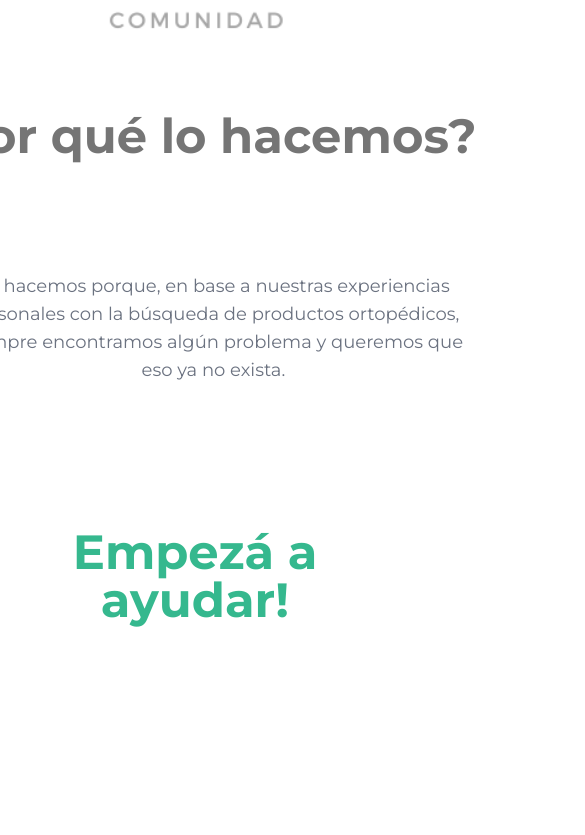
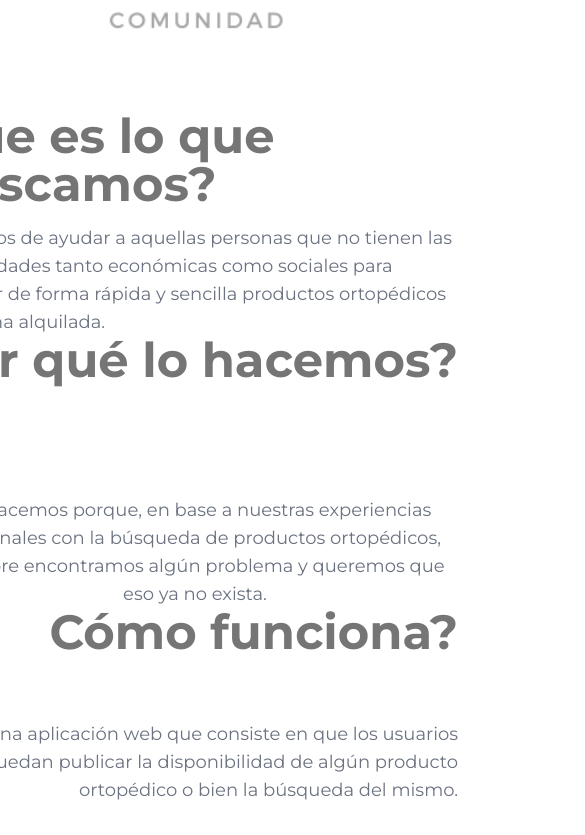
Before and after one commit to aguspfarhat/ProyectoFinalFarhat, a Next.js app: page / in a window 390 px wide. Shown: the part 829-1664 px from the top of the page, 585 px wide, since content can reach past the window. Built offline with nearby package versions, Linux system fonts and the light colour scheme.

Commit message:
Comienzo responsive

```diff
--- a/src/app/UI/home.module.css
+++ b/src/app/UI/home.module.css
@@ -22,3 +22,10 @@
     padding-top: 7%;
     margin-left: 0rem;
 }
+
+@media (max-width:768px){
+    .textosResponsive{
+        flex-direction: column;
+        gap: 0;
+    }
+}
--- a/src/app/componentes/home.tsx
+++ b/src/app/componentes/home.tsx
@@ -28,12 +28,11 @@ const Home: React.FC = () => {
                     alt="Imagen de Prestar"
                 />
             </div>
-
             <div className={styles.TextosPresentacion}>
                 <div className="py-10">
                     <div className="max-w-7xl mx-auto px-4 sm:px-6 lg:px-8">
                         <div className="flex justify-center text-center space-x-36">
-
+                        <div className="textosResponsive">
                             {/* Animación para "Que es lo que buscamos?" */}
                             <div
                                 ref={refQueBuscamos}
@@ -44,6 +43,7 @@ const Home: React.FC = () => {
                                     Tratamos de ayudar a aquellas personas que no tienen las posibilidades tanto económicas como sociales para adquirir de forma rápida y sencilla productos ortopédicos de forma alquilada.
                                 </p>
                             </div>
+
 
                             {/* Animación para "Por qué lo hacemos?" */}
                             <div
@@ -56,6 +56,7 @@ const Home: React.FC = () => {
                                 </p>
                             </div>
 
+
                             {/* Animación para "Cómo funciona?" */}
                             <div
                                 ref={refComoFunciona}
@@ -67,11 +68,11 @@ const Home: React.FC = () => {
                                 </p>
                             </div>
 
+                            </div>
                         </div>
                     </div>
                 </div>
             </div>
-
 
             <div ref={refEmpezaAyudar}
                 className={`transition-opacity duration-1000 ${isIntersectingEmpezaAyudar ? 'opacity-100' : 'opacity-0'}`}>
```
